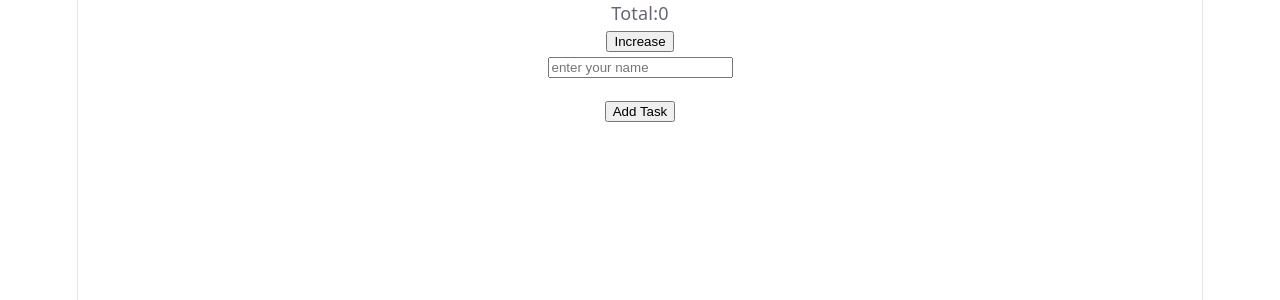
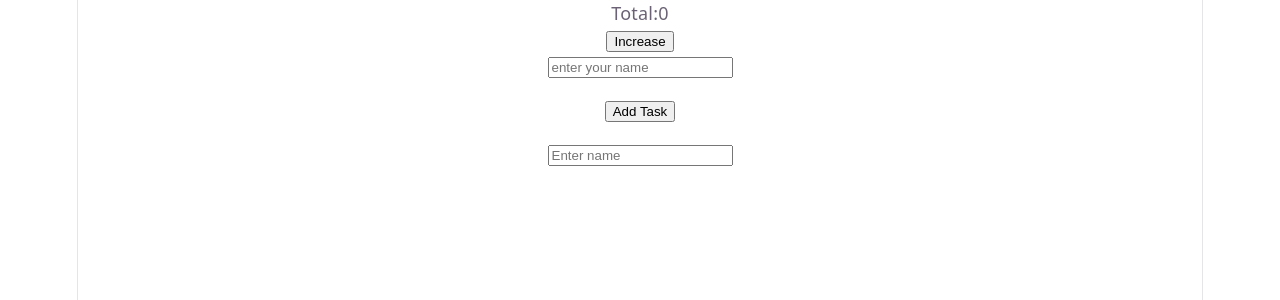
Before and after one commit to Nafias-Ibrahimi/React-Applications-, a React (Vite) app: page / in a window 1280 px wide. Shown: the top 300 px of the page. Built offline with nearby package versions, Linux system fonts and the light colour scheme.

Commit message:
add controlledform

```diff
--- a/src/App.tsx
+++ b/src/App.tsx
@@ -134,6 +134,7 @@ import UseMemo from './components/Routing/UseMemo';
 import UserList from './components/Routing/UserList'
 import SortedNumber from './components/Routing/SortNumber'
 import Callback from './components/Routing/CallBack'
+import ControlledForm from './components/Routing/ControlledForm'
 function App() {
 
   return (
@@ -142,6 +143,7 @@ function App() {
         <UserList/>
         {/* <SortedNumber/> */}
         <Callback/>
+        <ControlledForm/>
 
 {/*
       <UseRef/>
--- a/src/components/Routing/ControlledForm.jsx
+++ b/src/components/Routing/ControlledForm.jsx
@@ -0,0 +1,16 @@
+import React from 'react'
+import { useState } from 'react'
+
+function ControlledForm() {
+    const [name, setName]=useState('');
+
+
+  return (
+    <div>
+        <input type="text" value={name} placeholder='Enter name'
+        onChange={e => setName(e.target.value)}/>
+    </div>
+  )
+}
+
+export default ControlledForm
```
